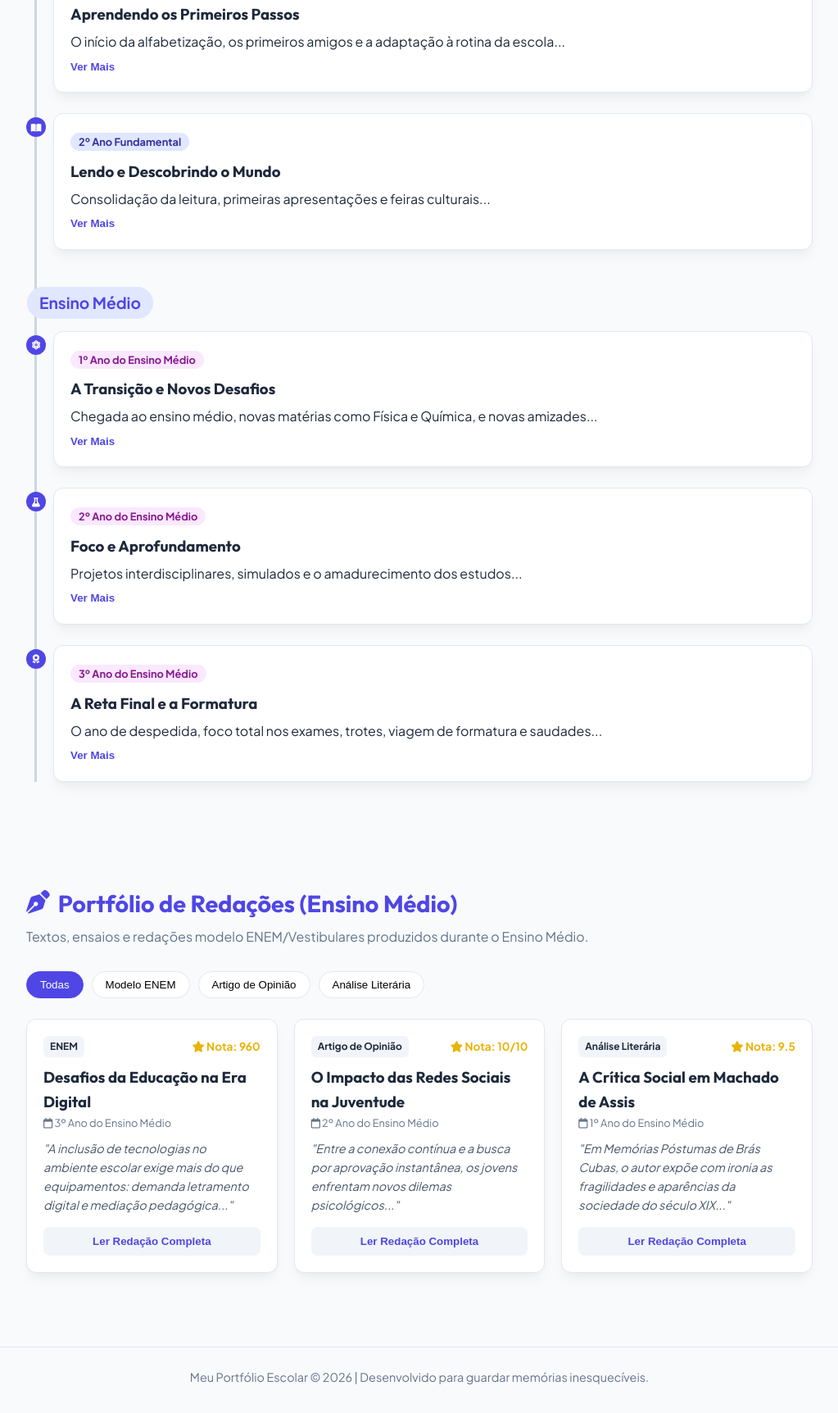
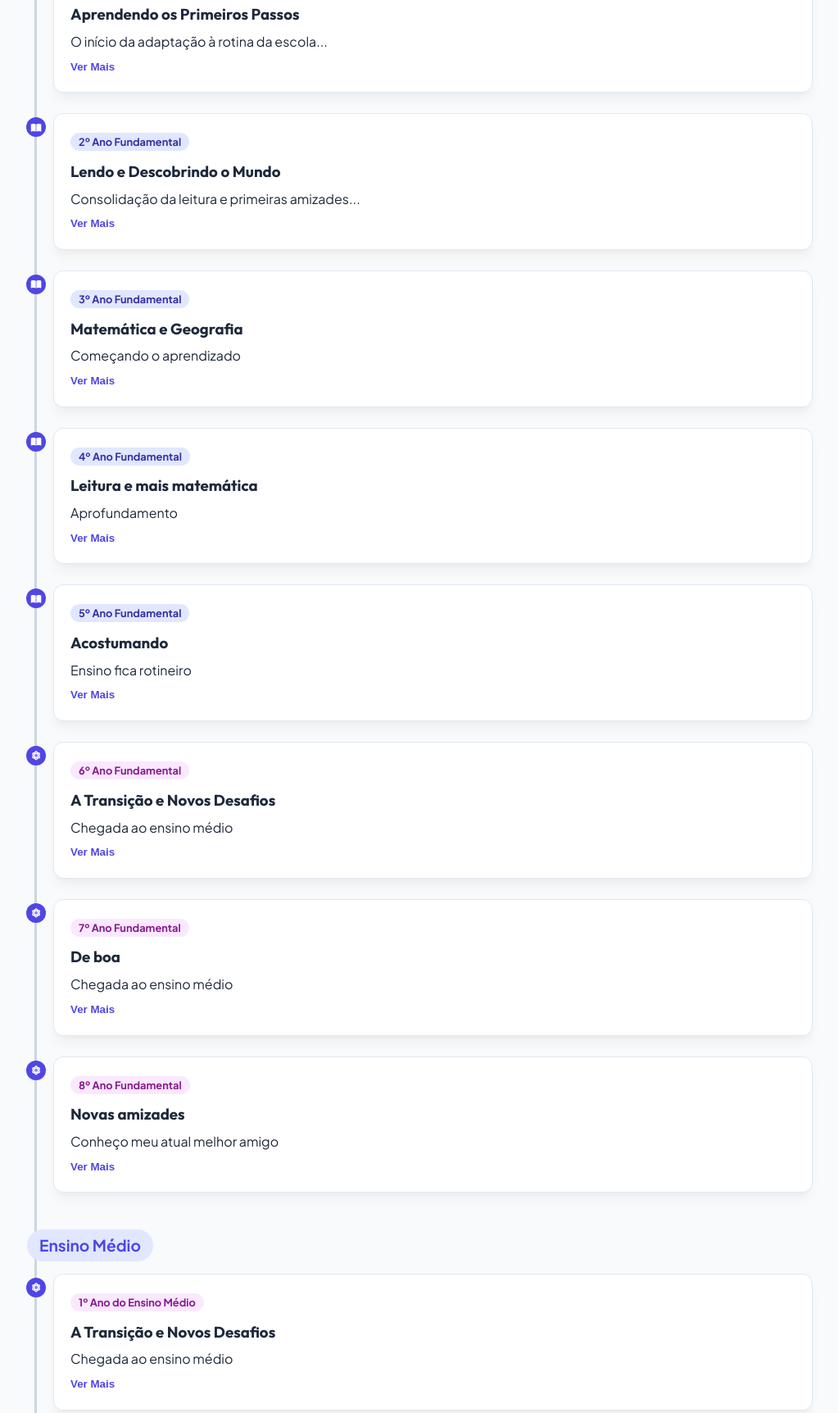
Before and after one commit to Edson2352/Memorias_Escolares-Edson, a plain HTML site: page index.html in a window 1280 px wide. Shown: the part 679-2403 px from the top of the page at 82% size, without its empty margins (128-1151 px from the left). Drawn offline with Linux system fonts and the light colour scheme.

Commit message:
Update index.html

```diff
--- a/index.html
+++ b/index.html
@@ -48,9 +48,9 @@
                     <div class="timeline-content">
                         <span class="badge">1º Ano Fundamental</span>
                         <h3>Aprendendo os Primeiros Passos</h3>
-                        <p class="preview">O início da alfabetização, os primeiros amigos e a adaptação à rotina da escola...</p>
+                        <p class="preview">O início da adaptação à rotina da escola...</p>
                         <div class="details hidden">
-                            <p>[Adicione aqui sua história completa do 1º ano: professores inesquecíveis, primeiras tarefas e brincadeiras no recreio.]</p>
+                            <p>Começo difícil, muito nervosismo e cercado por estranhos.</p>
                             <img src="assets/1-ano.jpg" alt="1º Ano" onerror="this.src='https://via.placeholder.com/400x200/e0e7ff/3730a3?text=Foto+do+1º+Ano'">
                         </div>
                         <button class="btn-toggle">Ver Mais</button>
@@ -63,16 +63,104 @@
                     <div class="timeline-content">
                         <span class="badge">2º Ano Fundamental</span>
                         <h3>Lendo e Descobrindo o Mundo</h3>
-                        <p class="preview">Consolidação da leitura, primeiras apresentações e feiras culturais...</p>
+                        <p class="preview">Consolidação da leitura e primeiras amizades...</p>
                         <div class="details hidden">
-                            <p>[Adicione aqui sua história do 2º ano: livros marcantes, passeios escolares e descobertas.]</p>
+                            <p>Comecei a me acostumar, aprendi a ler e fiz meu primeiro amigo.</p>
                             <img src="assets/2-ano.jpg" alt="2º Ano" onerror="this.src='https://via.placeholder.com/400x200/e0e7ff/3730a3?text=Foto+do+2º+Ano'">
                         </div>
                         <button class="btn-toggle">Ver Mais</button>
                     </div>
                 </div>
 
-                <!-- (Repita a estrutura para os anos de 3º a 9º ano conforme desejar) -->
+                <!-- 3º Ano -->
+                <div class="timeline-item" data-year="2-fundamental">
+                    <div class="timeline-dot"><i class="fa-solid fa-book-open"></i></div>
+                    <div class="timeline-content">
+                        <span class="badge">3º Ano Fundamental</span>
+                        <h3>Matemática e Geografia</h3>
+                        <p class="preview">Começando o aprendizado</p>
+                        <div class="details hidden">
+                            <p>Começa as matérias diferentes como matemática e geografia.</p>
+                            <img src="assets/2-ano.jpg" alt="2º Ano" onerror="this.src='https://via.placeholder.com/400x200/e0e7ff/3730a3?text=Foto+do+2º+Ano'">
+                        </div>
+                        <button class="btn-toggle">Ver Mais</button>
+                    </div>
+                </div>
+
+                <!-- 4º Ano -->
+                <div class="timeline-item" data-year="2-fundamental">
+                    <div class="timeline-dot"><i class="fa-solid fa-book-open"></i></div>
+                    <div class="timeline-content">
+                        <span class="badge">4º Ano Fundamental</span>
+                        <h3>Leitura e mais matemática</h3>
+                        <p class="preview">Aprofundamento</p>
+                        <div class="details hidden">
+                            <p>Português e matemática começam a ficar mais difíceis e complexos</p>
+                            <img src="assets/2-ano.jpg" alt="2º Ano" onerror="this.src='https://via.placeholder.com/400x200/e0e7ff/3730a3?text=Foto+do+2º+Ano'">
+                        </div>
+                        <button class="btn-toggle">Ver Mais</button>
+                    </div>
+                </div>
+
+                <!-- 5º Ano -->
+                <div class="timeline-item" data-year="2-fundamental">
+                    <div class="timeline-dot"><i class="fa-solid fa-book-open"></i></div>
+                    <div class="timeline-content">
+                        <span class="badge">5º Ano Fundamental</span>
+                        <h3>Acostumando</h3>
+                        <p class="preview">Ensino fica rotineiro</p>
+                        <div class="details hidden">
+                            <p>Me acostumo completamente a rotina escolar e as matérias começam a parecer mais fáceis</p>
+                            <img src="assets/2-ano.jpg" alt="2º Ano" onerror="this.src='https://via.placeholder.com/400x200/e0e7ff/3730a3?text=Foto+do+2º+Ano'">
+                        </div>
+                        <button class="btn-toggle">Ver Mais</button>
+                    </div>
+                </div>
+
+                <!-- 6º Ano -->
+                <div class="timeline-item" data-year="1-medio">
+                    <div class="timeline-dot"><i class="fa-solid fa-atom"></i></div>
+                    <div class="timeline-content">
+                        <span class="badge badge-em">6º Ano Fundamental</span>
+                        <h3>A Transição e Novos Desafios</h3>
+                        <p class="preview">Chegada ao ensino médio</p>
+                        <div class="details hidden">
+                            <p>Novas matérias e separação do meu único amigo, que foi para outro colégio.</p>
+                            <img src="assets/1-medio.jpg" alt="1º Ensino Médio" onerror="this.src='https://via.placeholder.com/400x200/c7d2fe/312e81?text=Foto+do+1º+EM'">
+                        </div>
+                        <button class="btn-toggle">Ver Mais</button>
+                    </div>
+                </div>
+
+                <!-- 7º Ano -->
+                <div class="timeline-item" data-year="1-medio">
+                    <div class="timeline-dot"><i class="fa-solid fa-atom"></i></div>
+                    <div class="timeline-content">
+                        <span class="badge badge-em">7º Ano Fundamental</span>
+                        <h3>De boa</h3>
+                        <p class="preview">Chegada ao ensino médio</p>
+                        <div class="details hidden">
+                            <p>Fico mais calmo percebendo que as coisas são basicamente iguais a escola anterior</p>
+                            <img src="assets/1-medio.jpg" alt="1º Ensino Médio" onerror="this.src='https://via.placeholder.com/400x200/c7d2fe/312e81?text=Foto+do+1º+EM'">
+                        </div>
+                        <button class="btn-toggle">Ver Mais</button>
+                    </div>
+                </div>
+
+                <!-- 1º Ano -->
+                <div class="timeline-item" data-year="1-medio">
+                    <div class="timeline-dot"><i class="fa-solid fa-atom"></i></div>
+                    <div class="timeline-content">
+                        <span class="badge badge-em">8º Ano Fundamental</span>
+                        <h3>Novas amizades</h3>
+                        <p class="preview">Conheço meu atual melhor amigo</p>
+                        <div class="details hidden">
+                            <p>Conheço pessoas novas e faço amizade com meu atual melhor amigo</p>
+                            <img src="assets/1-medio.jpg" alt="1º Ensino Médio" onerror="this.src='https://via.placeholder.com/400x200/c7d2fe/312e81?text=Foto+do+1º+EM'">
+                        </div>
+                        <button class="btn-toggle">Ver Mais</button>
+                    </div>
+                </div>
 
                 <!-- Ensino Médio -->
                 <div class="timeline-category">Ensino Médio</div>
@@ -83,9 +171,9 @@
                     <div class="timeline-content">
                         <span class="badge badge-em">1º Ano do Ensino Médio</span>
                         <h3>A Transição e Novos Desafios</h3>
-                        <p class="preview">Chegada ao ensino médio, novas matérias como Física e Química, e novas amizades...</p>
+                        <p class="preview">Chegada ao ensino médio</p>
                         <div class="details hidden">
-                            <p>[Adicione aqui sua história do 1º ano do EM: como foi o choque de matérias, novos grupos de amigos e eventos.]</p>
+                            <p>Novas matérias como física e química e tensão de estar chegando no fim dos estudos</p>
                             <img src="assets/1-medio.jpg" alt="1º Ensino Médio" onerror="this.src='https://via.placeholder.com/400x200/c7d2fe/312e81?text=Foto+do+1º+EM'">
                         </div>
                         <button class="btn-toggle">Ver Mais</button>
@@ -100,7 +188,7 @@
                         <h3>Foco e Aprofundamento</h3>
                         <p class="preview">Projetos interdisciplinares, simulados e o amadurecimento dos estudos...</p>
                         <div class="details hidden">
-                            <p>[Adicione sua história do 2º ano do EM: treinos para o ENEM, vestibulares seriados, viagens ou feiras de ciências.]</p>
+                            <p>Começo a fazer simulados de provas maiores e a perceber o quão difícil as coisas vão ficar</p>
                             <img src="assets/2-medio.jpg" alt="2º Ensino Médio" onerror="this.src='https://via.placeholder.com/400x200/c7d2fe/312e81?text=Foto+do+2º+EM'">
                         </div>
                         <button class="btn-toggle">Ver Mais</button>
@@ -112,10 +200,10 @@
                     <div class="timeline-dot"><i class="fa-solid fa-award"></i></div>
                     <div class="timeline-content">
                         <span class="badge badge-em">3º Ano do Ensino Médio</span>
-                        <h3>A Reta Final e a Formatura</h3>
-                        <p class="preview">O ano de despedida, foco total nos exames, trotes, viagem de formatura e saudades...</p>
+                        <h3>A Reta Final</h3>
+                        <p class="preview">O ano de despedida, foco total nos exames...</p>
                         <div class="details hidden">
-                            <p>[Adicione sua história do 3º ano: o clima da sala de aula na reta final, a preparação para o vestibular e a emoção da formatura.]</p>
+                            <p>Onde estou agora, fazendo vestibular e torçendo pelo melhor</p>
                             <img src="assets/3-medio.jpg" alt="3º Ensino Médio" onerror="this.src='https://via.placeholder.com/400x200/c7d2fe/312e81?text=Foto+do+3º+EM'">
                         </div>
                         <button class="btn-toggle">Ver Mais</button>
```
